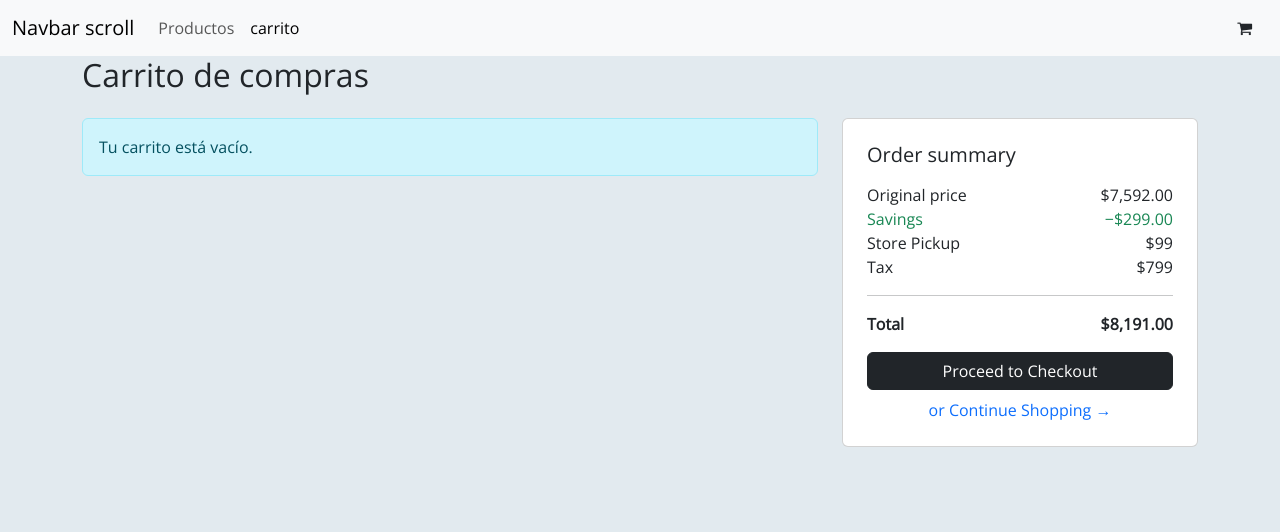
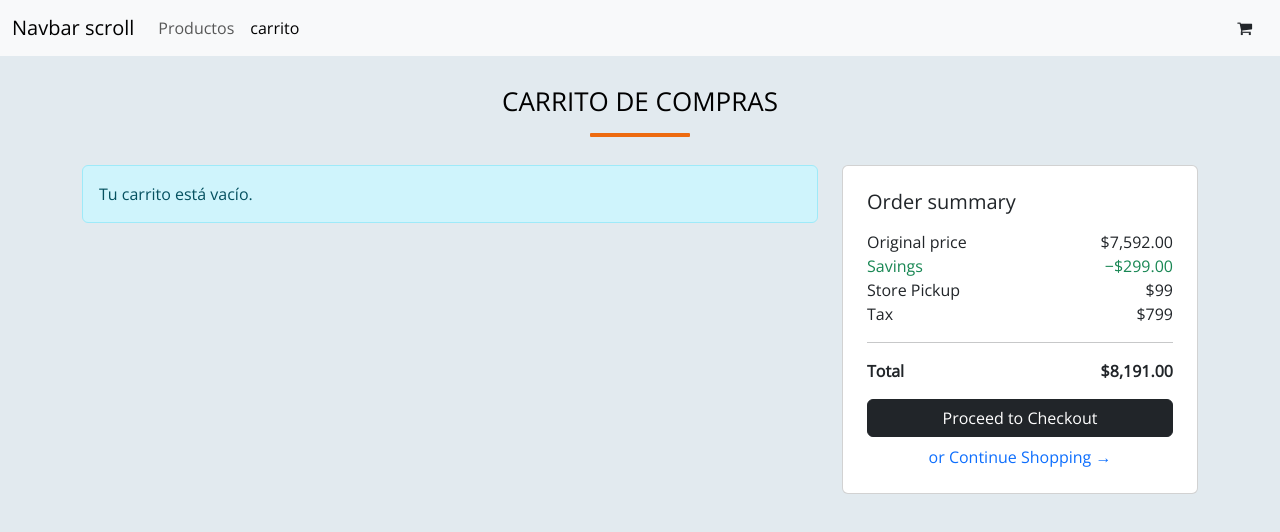
Before and after one commit to franklin-salas/project-product-catalog, an Angular app: page /cart in a window 1280 px wide. Shown: the top 532 px of the page. Built offline with nearby package versions, Linux system fonts and the light colour scheme.

Commit message:
descripcion proyecto 5

```diff
--- a/src/app/product-catalog/services/product.service.ts
+++ b/src/app/product-catalog/services/product.service.ts
@@ -9,8 +9,14 @@ import { PRODUCTS } from '../../shared/data/products.data';
 export class ProductService {
 
   constructor() { }
- getProducts(): Observable<Product[]> {
+
+  getProducts(): Observable<Product[]> {
     return of(PRODUCTS);
   }
 
+  getProducto(id: number): Observable<Product | undefined> {
+    return of(PRODUCTS.find(producto => producto.id === id));
+  }
+
+
 }
--- a/src/app/product-catalog/ui/product-card/product-card.component.css
+++ b/src/app/product-catalog/ui/product-card/product-card.component.css
@@ -61,6 +61,7 @@
 	margin-top: 5px;
 	line-height: 16px;
 	border-radius: 20px;
+  transition: all ease-in-out 6ms;
 }
 .thumb-content .btn:hover, .thumb-content .btn:focus {
 	color: #fff;
--- a/src/app/product-catalog/ui/product-detail/product-detail.component.css
+++ b/src/app/product-catalog/ui/product-detail/product-detail.component.css
@@ -0,0 +1,21 @@
+.btn {
+	color: var(--primary-color);
+	font-size: 11px;
+	text-transform: uppercase;
+	font-weight: bold;
+	background: none;
+	border: 1px solid var(--primary-color);
+	padding: 6px 14px;
+	margin-top: 5px;
+	line-height: 16px;
+	border-radius: 20px;
+  transition: all ease-in-out 6ms;
+}
+.btn:hover,.btn:focus {
+	color: #fff;
+	background: var(--primary-color);
+	box-shadow: none;
+}
+.btn:active {
+  border-color: var(--primary-color);
+}
--- a/src/app/product-catalog/ui/product-detail/product-detail.component.html
+++ b/src/app/product-catalog/ui/product-detail/product-detail.component.html
@@ -2,15 +2,15 @@
   <div class="row">
     <!-- Imagen del producto -->
     <div class="col-md-6 text-center">
-      <img src="ruta/de/la/imagen.png" class="img-fluid border rounded" alt="Product Image" style="max-height: 400px;">
+      <img [src]="product.image" class="img-fluid border rounded" alt="Product Image" style="max-height: 400px;">
     </div>
 
     <!-- Detalles del producto -->
     <div class="col-md-6">
       <h4 class="fw-bold">
-        Apple iMac 24" All-In-One Computer, Apple M1, 8GB RAM, 256GB SSD, Mac OS, Pink
+        {{product.title}}
       </h4>
-      <h3 class="text-danger fw-bold">$1,249.99</h3>
+      <h3 class="text-danger fw-bold">{{product.price | currency}}</h3>
 
       <!-- Rating -->
       <div class="mb-2">
@@ -23,21 +23,16 @@
 
       <!-- Botones -->
       <div class="mb-3">
-        <button class="btn btn-outline-secondary me-2">
-          <i class="bi bi-heart"></i> Add to favorites
-        </button>
-        <button class="btn btn-primary">
-          <i class="bi bi-cart"></i> Add to cart
+        <button (click)="onAddClick()" class="btn btn-primary px-5">
+          <i class="bi bi-cart"></i> Agregar
         </button>
       </div>
 
       <!-- Descripción -->
       <p class="text-muted">
-        Studio quality three mic array for crystal clear calls and voice recordings. Six-speaker sound system for a remarkably robust and high-quality audio experience. Up to 256GB of ultrafast SSD storage.
+       {{product.description}}
       </p>
-      <p class="text-muted">
-        Two Thunderbolt USB 4 ports and up to two USB 3 ports. Ultrafast Wi-Fi 6 and Bluetooth 5.0 wireless. Color matched Magic Mouse with Magic Keyboard or Magic Keyboard with Touch ID.
-      </p>
+
     </div>
   </div>
 </div>
--- a/src/app/product-catalog/ui/product-detail/product-detail.component.ts
+++ b/src/app/product-catalog/ui/product-detail/product-detail.component.ts
@@ -1,18 +1,36 @@
 import { Component, inject } from '@angular/core';
 import { ActivatedRoute } from '@angular/router';
+import { ProductService } from '../../services/product.service';
+import { switchMap } from 'rxjs';
+import { Product } from '../../../shared/interfaces/model.interface';
+import { CommonModule } from '@angular/common';
+import { CartService } from '../../../shopping-carts/services/cart.service';
 
 @Component({
   selector: 'app-product-detail',
-  imports: [],
+  imports: [CommonModule],
   templateUrl: './product-detail.component.html',
   styleUrl: './product-detail.component.css'
 })
 export class ProductDetailComponent {
+  product!: Product;
   private activatedRoute = inject(ActivatedRoute);
+  private productService = inject(ProductService);
+   private cartService = inject(CartService);
+  constructor(){
+    this.activatedRoute.params
+    .pipe(
+      switchMap(params => {
+        const id = +params['id'];
+        return this.productService.getProducto(id);
+      })
+    )
+    .subscribe(producto => {
+      this.product = producto!;
+    });
+  }
 
-  constructor(){
-    this.activatedRoute.params.subscribe((params)=> {
-      console.log(params);
-    })
+  onAddClick() {
+    this.cartService.addToCart(this.product); // Emitimos el nombre del producto
   }
 }
--- a/src/app/product-catalog/ui/product-list/product-list.component.html
+++ b/src/app/product-catalog/ui/product-list/product-list.component.html
@@ -3,7 +3,7 @@
 
   <div class="d-flex justify-content-center mb-3">
     <div style="max-width: 500px; width: 100%;">
-      <app-search (search)="onSearch($event)"></app-search>
+      <!-- <app-search (search)="onSearch($event)"></app-search> -->
     </div>
   </div>
     <div class="row">
--- a/src/app/shared/ui/search/search.component.css
+++ b/src/app/shared/ui/search/search.component.css
@@ -0,0 +1,15 @@
+.btn {
+	color: var(--primary-color);
+	text-transform: uppercase;
+	border: 1px solid var(--primary-color);
+  transition: all ease-in-out 6ms;
+}
+.btn:hover,.btn:focus {
+	color: #fff;
+	background: var(--primary-color);
+	box-shadow: none;
+}
+
+.btn:active {
+  border-color: var(--primary-color);
+}
--- a/src/app/shopping-carts/ui/cart/cart.component.css
+++ b/src/app/shopping-carts/ui/cart/cart.component.css
@@ -0,0 +1,21 @@
+h2 {
+	color: #000;
+	font-size: 26px;
+	font-weight: 300;
+	text-align: center;
+	text-transform: uppercase;
+	position: relative;
+	margin: 30px 0 60px;
+}
+h2::after {
+	content: "";
+	width: 100px;
+	position: absolute;
+	margin: 0 auto;
+	height: 4px;
+	border-radius: 1px;
+	background: var(--primary-color);
+	left: 0;
+	right: 0;
+	bottom: -20px;
+}
--- a/src/app/shopping-carts/ui/cart/cart.component.html
+++ b/src/app/shopping-carts/ui/cart/cart.component.html
@@ -1,5 +1,5 @@
 <div class="container">
-  <h2 class="mb-4">Carrito de compras</h2>
+  <h2 class="mb-5">Carrito de compras</h2>
 
   <div class="row g-4">
     <!-- Productos -->
```
Also changed, not shown: 1 other file (tests, documents, lock files or other folders).
